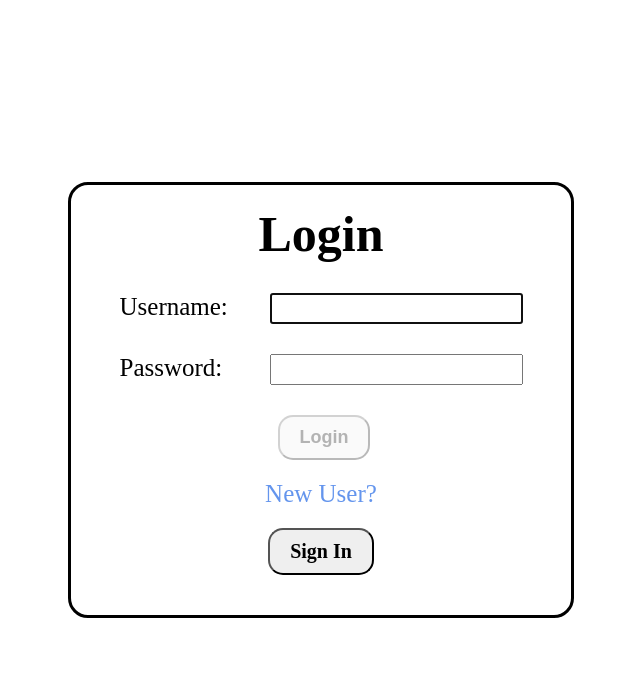
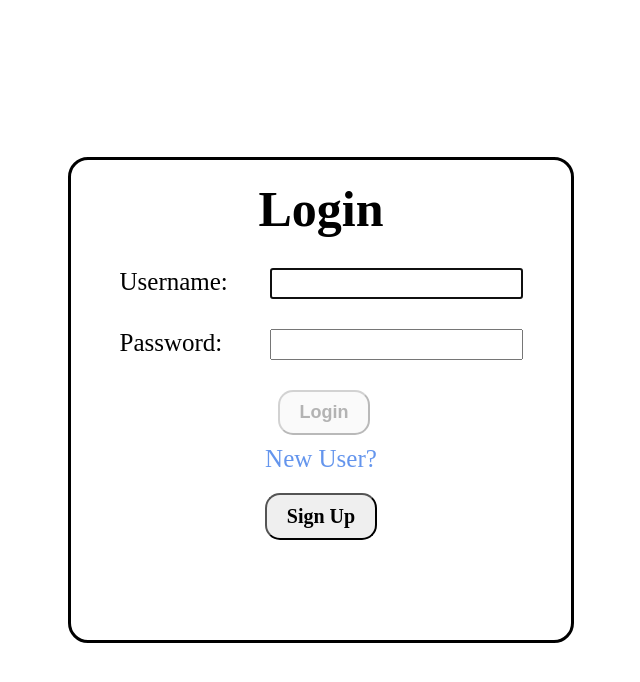
Before and after one commit to Rohan0197/Mini-Project, a React (Create React App) app: page / in a window 1280 px wide. Shown: the top 682 px of the page, without its empty margins (319-959 px from the left). Built offline with nearby package versions, Linux system fonts and the light colour scheme.

Commit message:
alert box added

```diff
--- a/src/App.css
+++ b/src/App.css
@@ -58,7 +58,7 @@
 
 .container {
     font-size: 25px;
-    height: 430px;
+    height: 480px;
     width: 500px;
     border-color: black;
     border-style: solid;
--- a/src/components/Login.js
+++ b/src/components/Login.js
@@ -7,7 +7,6 @@ function Login() {
 
 
     const [formvalue, setFormvalue] = useState({username: '', password: ''});
-    const [message, setMessage] = useState('');
     const [submitted, setSubmitted] = useState(false);
     const [formValid, setFormValid] = useState(false); // State for form validity
 
@@ -36,14 +35,14 @@ function Login() {
             });
             const responseData = res.data;
             if (responseData === true) {
-                setMessage("Login successful");
+                alert("Login successful")
                 console.log("Success message received: Login successful");
                 setTimeout(() => {
                     console.log("Redirecting now...");
                     navigate('/home');
-                }, 2000);
+                }, 1500);
             } else {
-                setMessage("Invalid credentials");
+                alert("Invalid credentials")
                 console.log("Error message received: Invalid credentials");
                 setFormvalue({username: '', password: ''});
                 setSubmitted(false); // Reset submitted state
@@ -75,10 +74,9 @@ function Login() {
                             </button>
                         </div>
                     </form>
-                    <div>{message}</div>
                     <div id="text">New User?</div>
                     <div>
-                        <button onClick={() => navigate('/sign')} className="btn-sign">Sign In</button>
+                        <button onClick={() => navigate('/sign')} className="btn-sign">Sign Up</button>
                     </div>
                 </div>
             </div>
--- a/src/components/SignIn.js
+++ b/src/components/SignIn.js
@@ -6,7 +6,6 @@ function SignIn() {
 
     const navigate = useNavigate();
     const [formvalue, setFormvalue] = useState({username: '', email: '', phone: '', password: ''});
-    const [message, setMessage] = useState('');
     const handleInput = (e) => {
         setFormvalue({...formvalue, [e.target.name]: e.target.value});
     }
@@ -23,18 +22,17 @@ function SignIn() {
         const res = await axios.post("http://localhost/api/user.php", formData);
         //let jsonres= res.data.json();
         if (res.data.success) {
-            setMessage(res.data.success);
+            alert("User created")
             setTimeout(() => {
                 navigate('/login');
-            }, 2000);
-
+            }, 1500);
         }
     }
     return (
         <div className="login">
             <div className="sign">
                 <div id="heading">
-                    Sign In
+                    Sign Up
                 </div>
                 <div className="inner">
                     <form onSubmit={handleSubmit}>
@@ -65,9 +63,8 @@ function SignIn() {
                                                                                 onChange={handleInput}></input>
 
                         </div>
-                        <div>{message}</div>
                         <div>
-                            <button name="submit" className="btn btn-success">Sign In</button>
+                            <button name="submit" className="btn btn-success">Sign Up</button>
                         </div>
 
 
```
